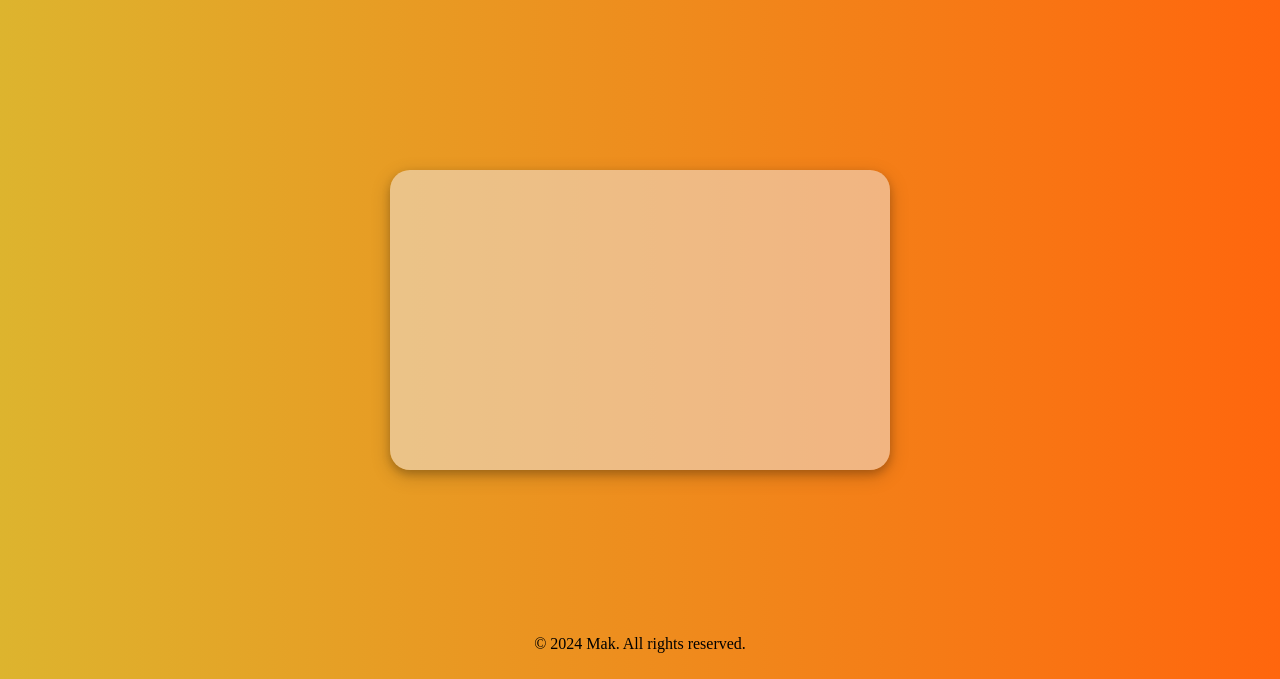
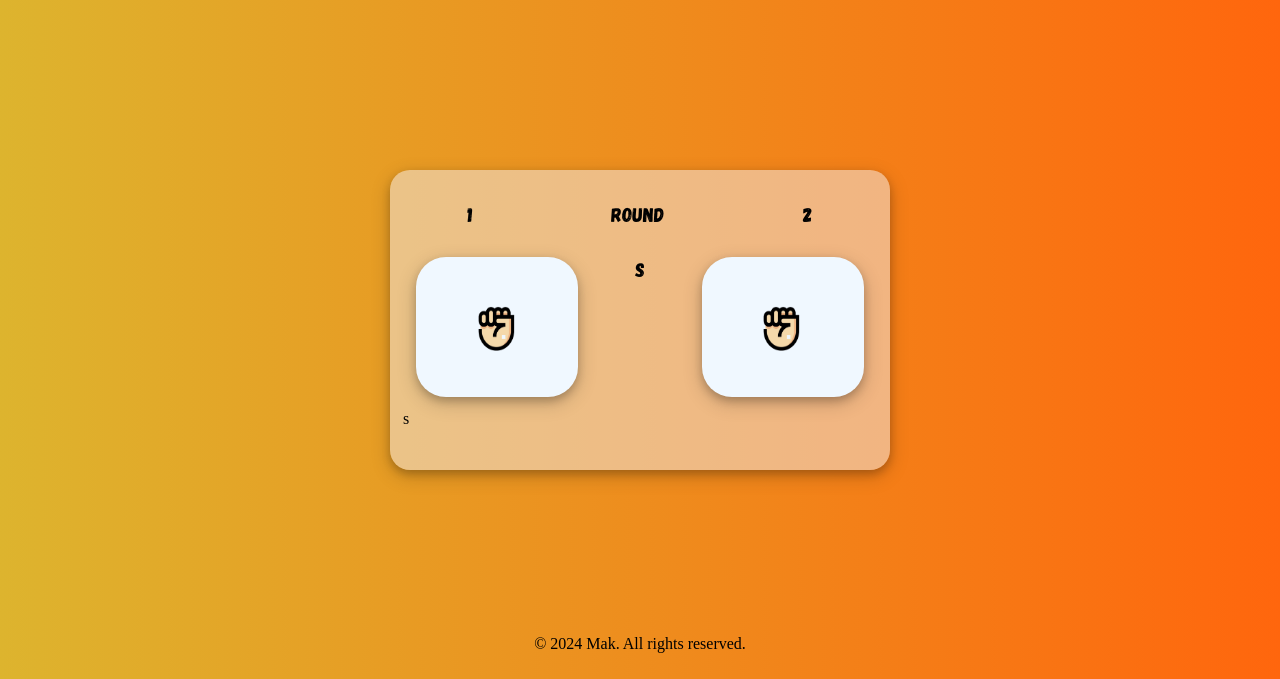
Before and after one commit to mamine27/Rock-Paper-Scissors, a plain HTML site: page index.html in a window 1280 px wide. Shown: the part 121-800 px from the top of the page. Drawn offline with Linux system fonts and the light colour scheme.

Commit message:
added game display

```diff
--- a/css/style.css
+++ b/css/style.css
@@ -60,6 +60,9 @@ div h1{
     align-items: center;
 }
 #window{
+    padding: 13px;
+    display: flex;
+    flex-direction: column;
     min-width: 350px;
     box-sizing: border-box;
     width: 500px;
@@ -69,7 +72,114 @@ div h1{
     background-color: rgba(240, 236, 236 ,0.5);
     box-shadow: 0 4px 8px 0 rgba(0, 0, 0, 0.2), 0 6px 20px 0 rgba(0, 0, 0, 0.19);
 }
+#upper{
+    flex: 1;
+    display: flex;
+    flex-direction: row;
+    justify-content: space-around;
+    align-items: center;
+    font-size: 20px;
+    font-family: 'Gagalin', sans-serif;
+}
+#upper {
+  display: flex;
+  flex-direction: row;
+  justify-content: space-around;
+  align-items: center;
+  font-size: 20px;
+  font-family: 'Gagalin', sans-serif;
+}
 
+#human {
+  flex: 1;
+  text-align: center;
+}
+
+#humanscore {
+  flex: 0;
+  align-items: center;
+  display: flex;
+  justify-content: center;
+  width: 40px;
+  height: 20px;
+  margin-right: 10px;
+  border-radius: 10px;
+  margin-bottom: 0;
+}
+
+#compscore {
+  flex: 0;
+  align-items: center;
+  display: flex;
+  justify-content: center;
+  width: 40px;
+  height: 20px;
+  margin-left: 10px;
+  border-radius: 10px;
+  margin-bottom: 0;
+}
+#middle{
+    flex: 1;
+    display: flex;
+    flex-direction: row;
+    justify-content: space-around;
+    align-items: center;
+    font-size: 20px;
+    font-family: 'Gagalin', sans-serif;
+}
+#middle div{
+    margin: 13px;
+}
+#human{
+    padding:10px;
+    flex:1;
+    width: 50px;
+    background-color: aliceblue;
+    border-radius: 30px;
+    height: 6em;
+    display: flex;
+    justify-content: center;
+    align-items: center;
+    font-size: 20px;
+    font-family: 'Gagalin', sans-serif;
+    box-shadow: 0 4px 8px 0 rgba(0, 0, 0, 0.2), 0 6px 20px 0 rgba(0, 0, 0, 0.19);
+
+}
+#human img{
+    background: none;
+    width: 30%;
+    height: 40%;
+}
+#Round{
+    flex: 0.5;
+    display: flex;
+    justify-content: space-around;
+    align-self: flex-start;
+
+}
+#computer{
+    padding:10px;
+    flex:1;
+    width: 50px;
+    background-color: aliceblue;
+    border-radius: 30px;
+    height: 6em;
+    display: flex;
+    justify-content: center;
+    align-items: center;
+    font-size: 20px;
+    font-family: 'Gagalin', sans-serif;
+    box-shadow: 0 4px 8px 0 rgba(0, 0, 0, 0.2), 0 6px 20px 0 rgba(0, 0, 0, 0.19);
+}
+#computer img{
+    background: none;
+    width: 30%;
+    height: 40%;
+}
+
+#lower{
+    flex: 0.75;
+}
 
 #footer{
     flex:0.1;
--- a/index.html
+++ b/index.html
@@ -14,7 +14,19 @@
             <h5><a href = "About/abt.html" style="text-decoration: none; color:black;">About</a></h5>
         </div>
         <div id = "playground">
-            <div id = "window"></div>
+            <div id = "window">
+                <div id = "upper">
+                    <span id = "humanscore">1</span>
+                    <span id ="filler">Round</span>
+                    <span id = "compscore">2</span>
+                </div>
+                <div id = "middle">
+                    <div id = "human"><img src = "Images/rock.png"></div>
+                    <div id = "Round">s</div>
+                    <div id = "computer"><img src="Images/rock.png"></div>
+                </div>
+                <div id = "lower">s</div>
+            </div>
         </div>
         <div id = "footer">
             <p>© 2024 Mak. All rights reserved.</p>
```
Also changed, not shown: Images/pap.png (added), Images/rock.png (added), Images/sci.png (added).
